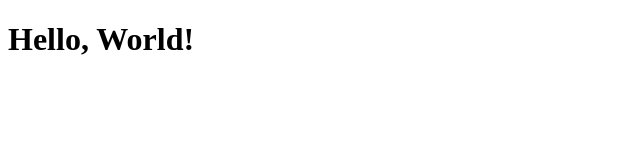
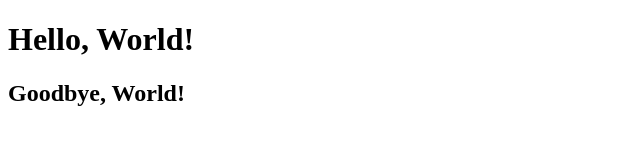
Before and after one commit to Mellino/CS3338-first-project, a plain HTML site: page index.html in a window 1280 px wide. Shown: the whole page, without its empty margins (0-640 px from the left). Drawn offline with Linux system fonts and the light colour scheme.

Commit message:
Update index.html

```diff
--- a/index.html
+++ b/index.html
@@ -7,5 +7,6 @@
 </head>
 <body>
     <h1>Hello, World!</h1>
+    <h2>Goodbye, World!</h2>
 </body>
 </html>
```
